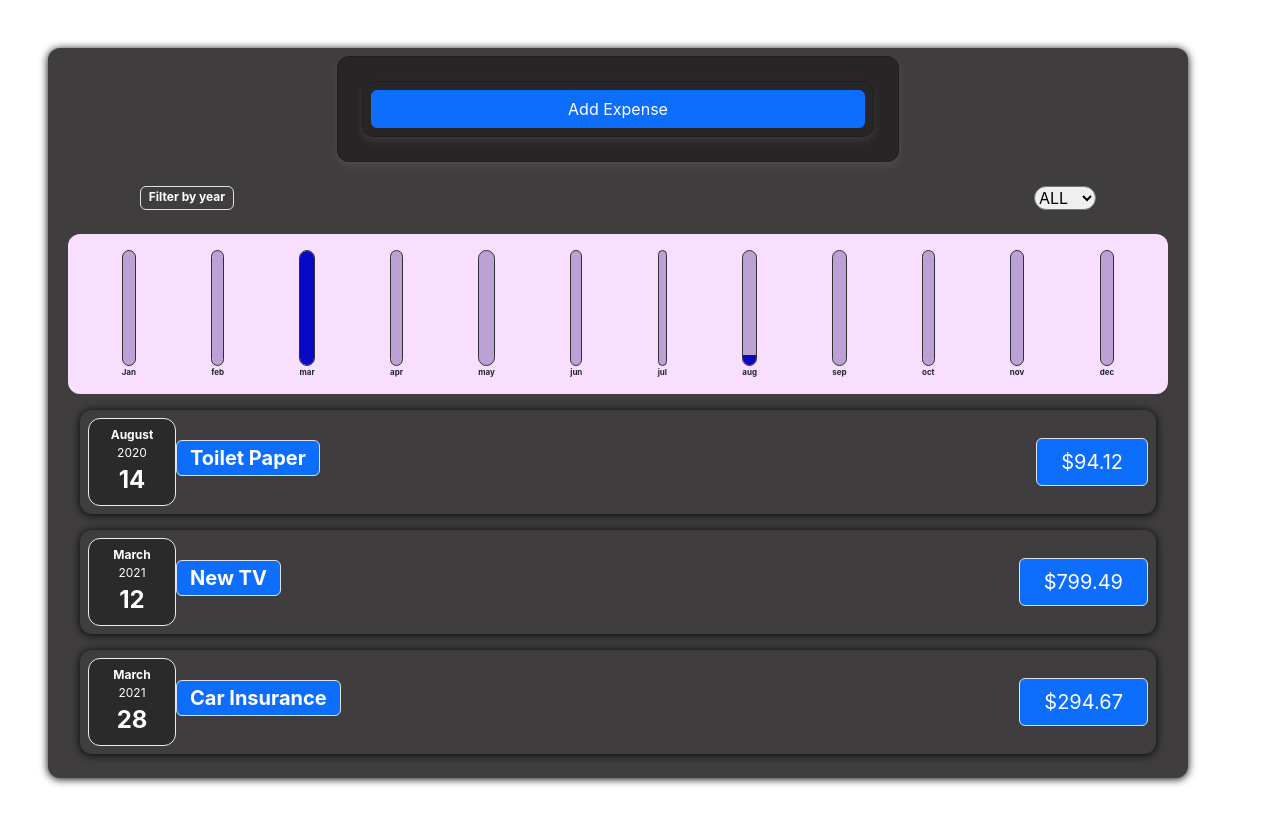
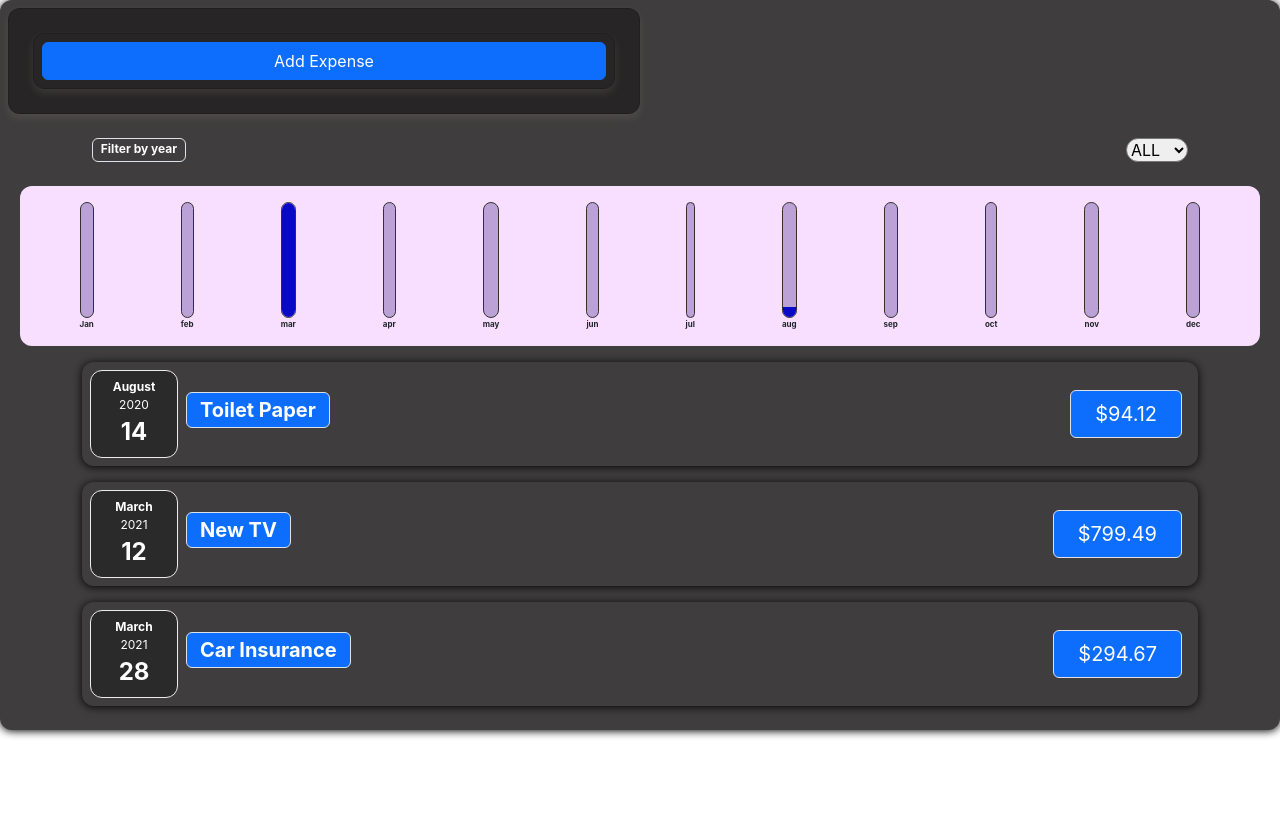
Before and after one commit to nikhilbawane8/expense-tracker, a React (Create React App) app: page / in a window 1280 px wide. After the commit the page ends 800 px from the top, so only its background shows below. Built offline with nearby package versions, Linux system fonts and the light colour scheme.

Commit message:
go ahead

```diff
--- a/src/App.js
+++ b/src/App.js
@@ -36,7 +36,7 @@ function App(props) {
     });
   };
   return (
-    <div className="container row d-flex justify-content-evenly m-5 expense-item">
+    <div className=" row m-0 expense-item">
       <NewExpense onAddExpense={addExpenseHandler} />
       <Expenses items={expenses} />
     </div>
--- a/src/components/ExpenseItem.js
+++ b/src/components/ExpenseItem.js
@@ -11,8 +11,8 @@ function ExpenseItem(props) {
         <div className="expense-item ">
           <ExpenseDate date={props.date} />
           <div className="   expense-item__description">
-            <h2 className=" badge border text-bg-primary">{props.title}</h2>
-            <div className="expense-item__price  border btn btn-primary">
+            <h2 className="ms-2 badge border text-bg-primary">{props.title}</h2>
+            <div className="expense-item__price me-2 border btn btn-primary">
               ${props.amount}
             </div>
           </div>
```
